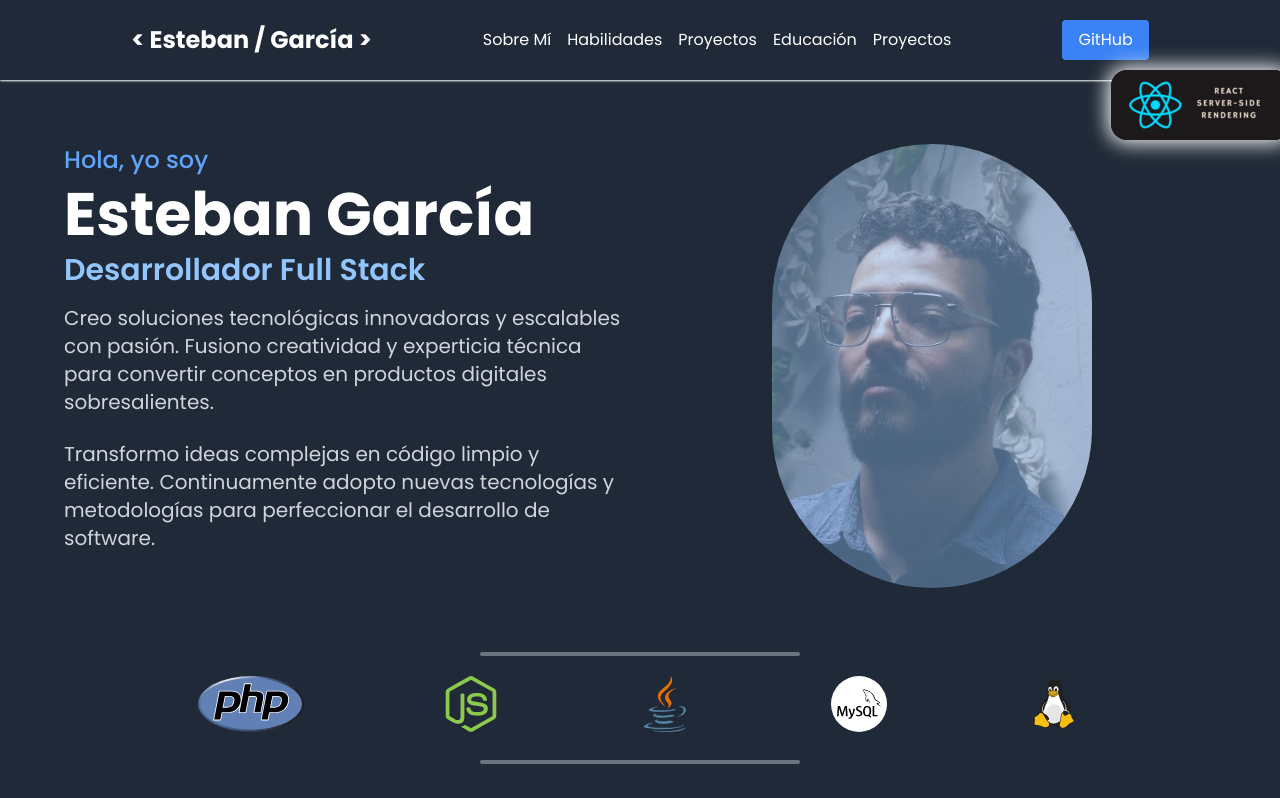
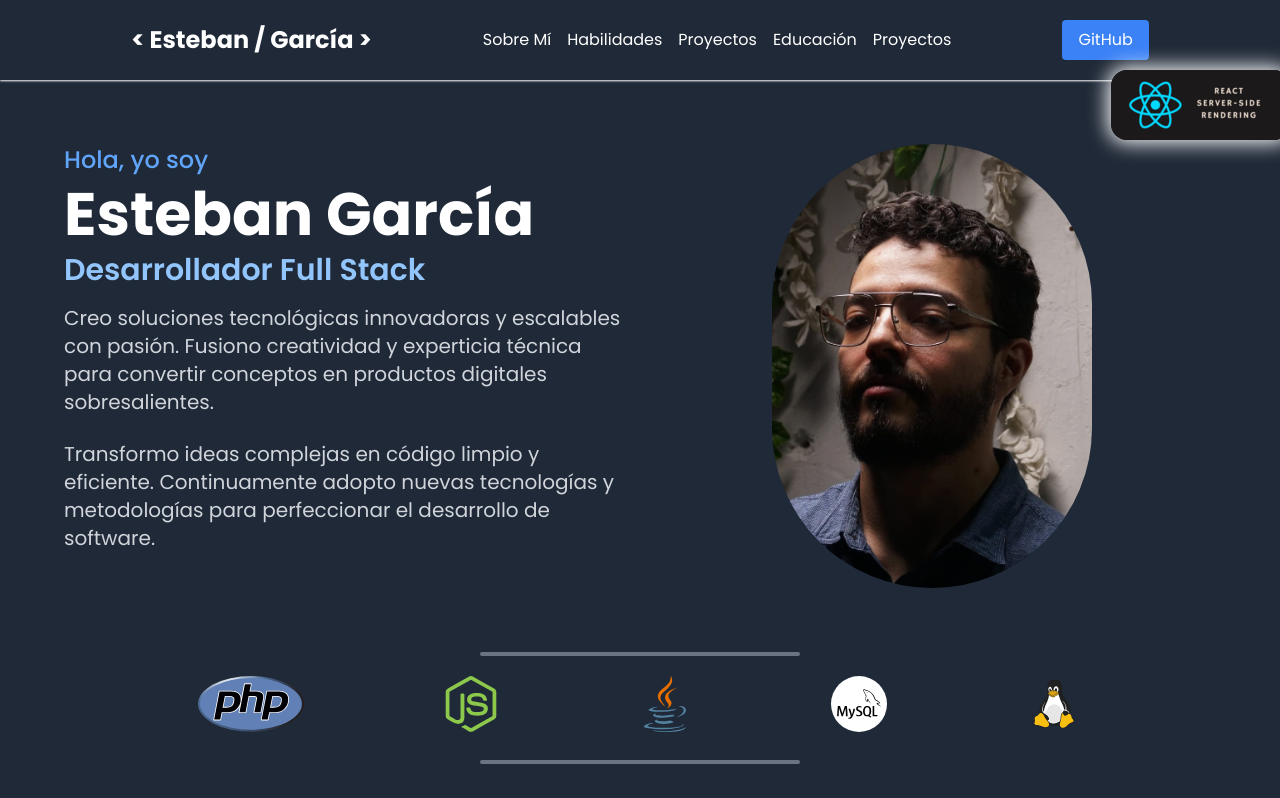
Before and after one commit to 11Wizard23/MyPage, a React (Vite) app: page / in a window 1280 px wide. Shown: the top 798 px of the page. Built offline with nearby package versions, Linux system fonts and the light colour scheme.

Commit message:
ajustes filtro

```diff
--- a/src/components/About/About.tsx
+++ b/src/components/About/About.tsx
@@ -29,7 +29,7 @@ function About() {
                     alt="Esteban García"
                     className="object-cover rounded-full transition-opacity duration-300"
                 />
-                <div className="absolute h-100 inset-0 bg-blue-300 opacity-50 transition-opacity duration-300 hover:opacity-0 rounded-full"></div>
+                {/*<div className="absolute h-100 inset-0 bg-blue-300 opacity-50 transition-opacity duration-300 hover:opacity-0 rounded-full"></div>*/}
              </div>
             </div>
         </div>
```
